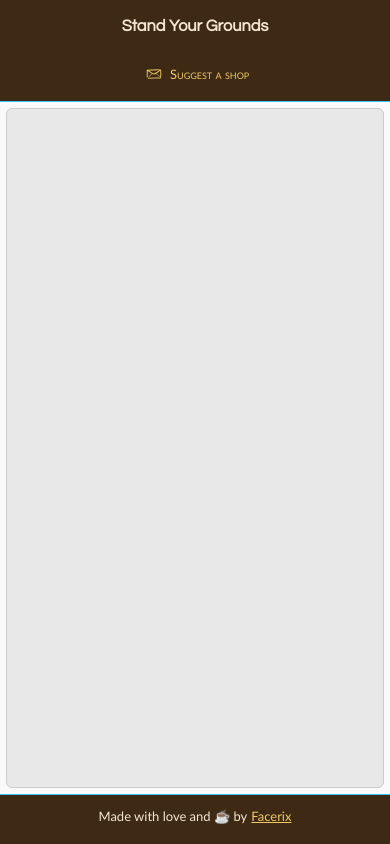
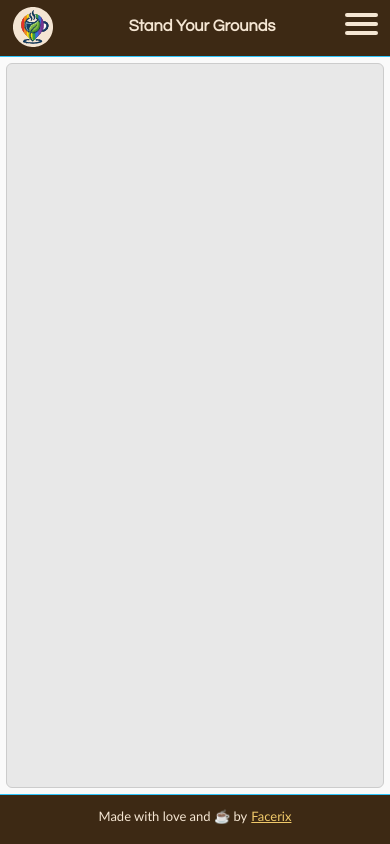
Before and after one commit to facerix/stand-your-grounds, a website with bundled scripts: page index.html in a window 390 px wide. Built offline with nearby package versions, Linux system fonts and the light colour scheme.

Commit message:
move header actions to burger menu

```diff
--- /dev/null
+++ b/components/BurgerButton.js
@@ -0,0 +1,135 @@
+// BurgerButton -- Web Component used to trigger a hamburger menu opening and closing
+
+// bleh, I hate that we have to do our CSS/HTML in a JS TTL.
+const template = `
+<style>
+/*
+ * Adapted from pure-CSS hamgurger menu, by Erik Terwan
+ * https://codepen.io/erikterwan/pen/EVzeRP?editors=1100
+ * MIT License
+ */
+
+  .burgerButton {
+    display: block;
+    position: relative;
+
+    z-index: 50;
+
+    -webkit-user-select: none;
+    user-select: none;
+
+    /* remove default button styling */
+    background: none;
+    border: none;
+    cursor: pointer;
+    padding: 4px;
+    border-radius: 6px;
+
+    input {
+      display: block;
+      width: 40px;
+      height: 32px;
+      position: absolute;
+      top: -7px;
+      left: -5px;
+
+      cursor: pointer;
+
+      opacity: 0; /* hide this */
+      z-index: 2; /* and place it over the hamburger */
+
+      -webkit-touch-callout: none;
+    }
+
+    /*
+     * Just a quick hamburger
+     */
+     span {
+       display: block;
+       width: 33px;
+       height: 4px;
+       margin-bottom: 5px;
+       position: relative;
+
+       background: #f5e6d3;
+       border-radius: 3px;
+       transform-origin: center;
+
+       z-index: 1;
+
+       transition: transform 0.5s cubic-bezier(0.77,0.2,0.05,1.0),
+                   background 0.5s cubic-bezier(0.77,0.2,0.05,1.0),
+                   opacity 0.55s ease;
+     }
+
+     /* Rotate the top "bun" */
+     input:checked ~ span:first-of-type {
+       transform: rotate(45deg) translate(6px, 6px);
+       background: var(--accent-color, #2ec6fe);
+     }
+
+     /* Hide the "meat" */
+     input:checked ~ span:nth-of-type(2) {
+       opacity: 0;
+       transform: rotate(0deg) scale(0.2, 0.2);
+     }
+
+     /* And rotate the bottom "bun" the other way */
+     input:checked ~ span:nth-of-type(3) {
+       transform: translate(0px, -9px) rotate(-45deg);
+       background: var(--accent-color, #2ec6fe);
+     }
+  }
+</style>
+
+<button class="burgerButton" aria-haspopup="menu" aria-expanded="false">
+    <input type="checkbox" />
+
+    <!-- spans to render the hamburger -->
+    <span></span>
+    <span></span>
+    <span></span>
+</button>`;
+
+class BurgerButton extends HTMLElement {
+  innerButton = null;
+  innerCheckbox = null;
+
+  connectedCallback() {
+    this.innerHTML = template;
+    this.innerButton = this.querySelector("button");
+    this.innerCheckbox = this.querySelector("input");
+
+    // a11y support
+    this.innerCheckbox.addEventListener("change", (e) => {
+      this.innerButton.ariaExpanded = e.target.checked;
+    });
+    this.addEventListener("keydown", (evt) => {
+      if (evt.code === "Enter" || evt.code === "Space") {
+        this.toggle();
+      }
+    });
+  }
+
+  toggle() {
+    this.innerCheckbox.checked = !this.innerCheckbox.checked;
+    this.emitClickEvent();
+  }
+
+  emitClickEvent() {
+    const event = new Event("click");
+    this.dispatchEvent(event);
+  }
+
+  reset() {
+    // reset to initial state
+    this.innerCheckbox.checked = false;
+  }
+
+  get active() {
+    return this.innerCheckbox.checked;
+  }
+}
+
+// Define the custom element
+customElements.define("burger-button", BurgerButton);
--- /dev/null
+++ b/components/BurgerMenu.js
@@ -0,0 +1,116 @@
+// BurgerMenu -- Web Component used to render a slide-out menu as activated by a BurgerButton
+/*
+ * Adapted from pure-CSS hamgurger menu, by Erik Terwan
+ * https://codepen.io/erikterwan/pen/EVzeRP?editors=1100
+ * MIT License
+ */
+import "./BurgerButton.js";
+
+const CSS = `<style>
+burger-menu {
+	display: inline-flex;
+	align-items: center;
+	position: relative;
+	z-index: 200;
+}
+
+burger-menu .burger-menu__list {
+	position: absolute;
+	top: calc(100% + 6px);
+	right: 0;
+	margin: 0;
+	padding: 0.6em 0;
+	z-index: 199;
+	min-width: min(280px, calc(100vw - 24px));
+	background: #3d2914;
+	color: #f5e6d3;
+	border: 1px solid rgba(46, 198, 254, 0.35);
+	border-radius: 8px;
+	box-shadow: 0 8px 24px rgba(0, 0, 0, 0.35);
+	-webkit-font-smoothing: antialiased;
+	opacity: 0;
+	width: 0;
+	max-width: 0;
+	overflow: hidden;
+	pointer-events: none;
+	transition:
+		opacity 0.35s cubic-bezier(0.77, 0.2, 0.05, 1),
+		width 0.5s cubic-bezier(0.77, 0.2, 0.05, 1),
+		max-width 0.5s cubic-bezier(0.77, 0.2, 0.05, 1);
+}
+
+burger-menu .burger-menu__list.active {
+	opacity: 1;
+	width: auto;
+	max-width: min(280px, calc(100vw - 24px));
+	padding-left: 1rem;
+	padding-right: 1rem;
+	pointer-events: auto;
+}
+
+burger-menu .burger-menu__list > * {
+	padding: 0.45em 0;
+	font-size: 1rem;
+	line-height: 1.3;
+	white-space: nowrap;
+	display: flex;
+	align-items: center;
+	gap: 0.4em;
+}
+
+burger-menu .burger-menu__list a,
+burger-menu .burger-menu__list a:visited {
+	color: inherit;
+	text-decoration: none;
+}
+
+burger-menu .burger-menu__list a:hover,
+burger-menu .burger-menu__list a:focus-visible {
+	color: var(--accent-color, #2ec6fe);
+}
+
+burger-menu .burger-menu__list .map-app__favorites-filter {
+	margin-right: 0;
+	width: 100%;
+	justify-content: flex-start;
+}
+</style>`;
+
+class BurgerMenu extends HTMLElement {
+  whenLoaded = Promise.all([customElements.whenDefined("burger-button")]);
+
+  initialize() {
+    this.whenLoaded.then(() => {
+      // only init after the `whenLoaded` promise resolves
+      const existingBurgerCount =
+        document.querySelectorAll("burger-button").length;
+      this.buttonId = `burgerButton${existingBurgerCount}`;
+      this.menuId = `burgerMenu${existingBurgerCount}`;
+      this.isOpen = false;
+      this.innerHTML = `${CSS}<burger-button id="${this.buttonId}"></burger-button>
+<div id="${this.menuId}" class="burger-menu__list" role="menu">${this.menuItems}</div>`;
+
+      this.button = this.querySelector("burger-button");
+      this.menu = this.querySelector(".burger-menu__list");
+      const innerBtn = this.button.querySelector("button");
+      if (innerBtn) {
+        innerBtn.setAttribute("aria-controls", this.menuId);
+      }
+      this.button.addEventListener("click", () => {
+        this.menu.classList[this.button.active ? "add" : "remove"]("active");
+      });
+      this.menu.addEventListener("click", () => {
+        this.button.reset();
+        this.menu.classList.remove("active");
+      });
+    });
+  }
+
+  connectedCallback() {
+    this.menuItems = this.innerHTML;
+    this.initialize();
+  }
+}
+
+// Define the custom element
+customElements.define("burger-menu", BurgerMenu);
--- a/eslint.config.js
+++ b/eslint.config.js
@@ -21,7 +21,9 @@
         CustomEvent: "readonly",
         EventTarget: "readonly",
         HTMLElement: "readonly",
+        HTMLInputElement: "readonly",
         Element: "readonly",
+        Event: "readonly",
         Node: "readonly",
         // Service Worker globals
         self: "readonly",
--- a/index.html
+++ b/index.html
@@ -39,14 +39,24 @@
         height="40"
       />
       <h1>Stand Your Grounds</h1>
+      <burger-menu>
+        <div class="burger-menu__item">
           <a
             href="mailto:hello@facerix.com?subject=Stand%20Your%20Grounds%3A%20Shop%20suggestion"
-        class="btn"
+            class="btn burger-menu__suggest"
             title="Email a shop suggestion"
           >
-        <img src="/images/email.svg" alt="Email icon" width="32" height="32" />
+            <img src="/images/email.svg" alt="" width="24" height="24" />
             Suggest a shop
           </a>
+        </div>
+        <div class="burger-menu__item">
+          <label class="map-app__favorites-filter" for="map-favorites-only">
+            <input type="checkbox" id="map-favorites-only" />
+            Favorites only
+          </label>
+        </div>
+      </burger-menu>
     </header>
 
     <main id="map-app" class="map-app">
@@ -66,7 +76,6 @@
     </footer>
 
     <update-notification></update-notification>
-    <confirmation-modal></confirmation-modal>
   </body>
   <script src="/index.js" type="module"></script>
 </html>
--- a/index.js
+++ b/index.js
@@ -1,4 +1,4 @@
-import "/components/ConfirmationModal.js";
+import "/components/BurgerMenu.js";
 import "/components/UpdateNotification.js";
 
 import DataStore from "/src/DataStore.js";
--- a/main.css
+++ b/main.css
@@ -73,6 +73,15 @@ header#main-head {
     max(8px, env(safe-area-inset-right, 0px));
   padding-top: max(0px, env(safe-area-inset-top, 0px));
   border-bottom: 1px solid var(--accent-color);
+}
+
+#main-head h1 {
+  margin-right: 0;
+}
+
+#main-head burger-menu {
+  flex: 0 0 auto;
+  margin-left: auto;
 }
 
 h1,
@@ -589,12 +598,19 @@ a.btn {
   }
 }
 
-/* Map header: default .btn hover uses accent + lilac wash — poor contrast on #3d2914 */
-#main-head a.btn:hover,
-#main-head a.btn:focus-visible {
-  outline: 2px solid rgba(245, 230, 211, 0.7);
+/* Map header menu: suggest link (panel matches header brown; gold link reads clearly) */
+burger-menu .burger-menu__list a.btn {
+  justify-content: flex-start;
+  width: 100%;
+  color: #f0c96a;
+  text-align: left;
+}
+
+burger-menu .burger-menu__list a.btn:hover,
+burger-menu .burger-menu__list a.btn:focus-visible {
+  outline: 2px solid rgba(245, 230, 211, 0.55);
   outline-offset: 2px;
-  background-color: rgba(240, 201, 106, 0.2);
+  background-color: rgba(240, 201, 106, 0.15);
 }
 
 .map-app__favorites-filter {
@@ -683,12 +699,7 @@ dialog::backdrop {
 
 /* responsive design tweaks (breakpoints adopted from Bootstrap) */
 
-/* Map page only: hide #logo below tablet (#main-head; about page keeps its header img) */
 @media (max-width: 767px) {
-  #main-head > img {
-    display: none;
-  }
-
   header#main-head {
     flex-wrap: wrap;
     justify-content: center;
@@ -701,7 +712,7 @@ dialog::backdrop {
 
   #main-head h1 {
     display: block;
-    flex: 1 1 100%;
+    flex: 1 1 auto;
     margin-right: 0;
     min-width: 0;
     font-size: clamp(0.95rem, 4.2vw, 1.2rem);
@@ -710,22 +721,18 @@ dialog::backdrop {
     text-align: center;
   }
 
-  #main-head .btn {
-    flex: 0 0 auto;
-    margin-inline: auto;
-    max-width: 100%;
-    padding: 0.45em 0.85em;
+  burger-menu .burger-menu__list a.btn {
+    padding: 0.45em 0.65em;
     font-size: 0.8125rem;
     line-height: 1.25;
-    text-align: center;
     white-space: normal;
     word-break: break-word;
   }
 
-  .map-app__favorites-filter {
-    margin-right: 0;
-    padding: 0.35em 0.65em;
+  burger-menu .burger-menu__list .map-app__favorites-filter {
+    padding: 0.35em 0.55em;
     font-size: 0.8125rem;
+    white-space: normal;
   }
 
   main.map-app {
--- a/src/maps/shopMap.js
+++ b/src/maps/shopMap.js
@@ -140,24 +140,13 @@ export async function initShopMap({ apiKey }) {
     }
   });
 
-  const favoritesFilterWrap = h(
-    "label",
-    { className: "map-app__favorites-filter" },
-    [],
-  );
-  const favoritesCheckbox = h("input", { type: "checkbox" });
-  favoritesFilterWrap.appendChild(favoritesCheckbox);
-  favoritesFilterWrap.appendChild(document.createTextNode(" Favorites only"));
-
-  favoritesCheckbox.addEventListener("change", () => {
-    showOnlyFavorites = favoritesCheckbox.checked;
-    updateMarkerVisibility();
-    hideShopPopup(popupEl);
-  });
-
-  const header = document.getElementById("main-head");
-  if (header) {
-    header.appendChild(favoritesFilterWrap);
+  const favoritesCheckbox = document.getElementById("map-favorites-only");
+  if (favoritesCheckbox instanceof HTMLInputElement) {
+    favoritesCheckbox.addEventListener("change", () => {
+      showOnlyFavorites = favoritesCheckbox.checked;
+      updateMarkerVisibility();
+      hideShopPopup(popupEl);
+    });
   }
 
   /** @type {google.maps.marker.AdvancedMarkerElement | null} */
```
Lines whose indentation alone changed are shown as unchanged.
